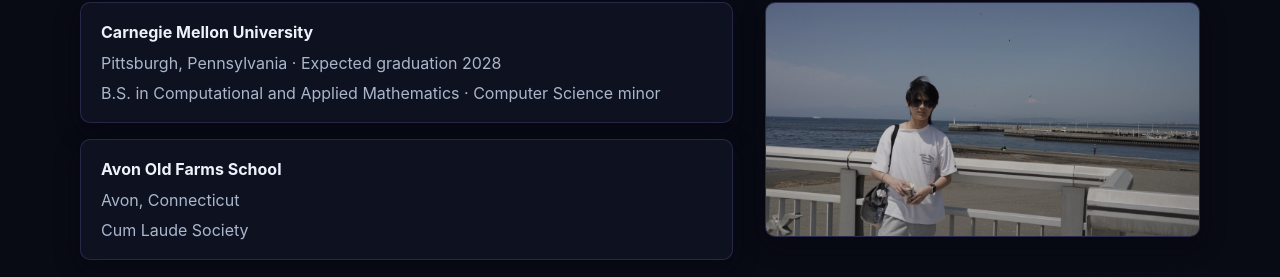
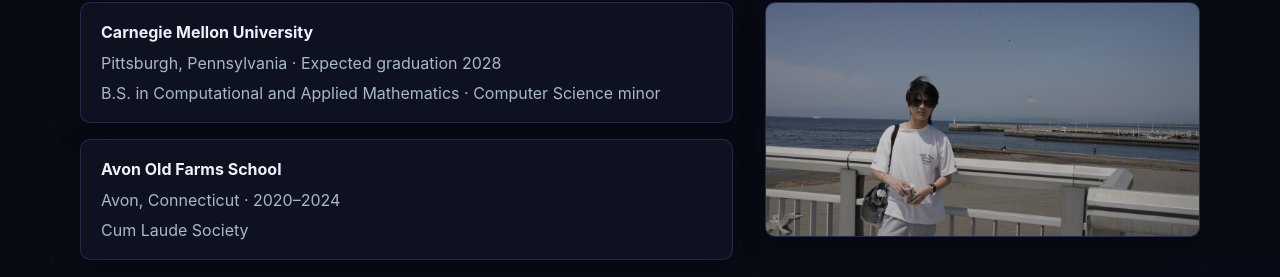
Before and after one commit to TakinaHua/takinahua.github.io, a React (Vite) app: page / in a window 1280 px wide. Shown: the part 797-1074 px from the top of the page. Built offline with nearby package versions, Linux system fonts and the light colour scheme.

Commit message:
docs: add Avon Old Farms attendance dates

```diff
--- a/src/App.tsx
+++ b/src/App.tsx
@@ -228,7 +228,7 @@ function App() {
                 </li>
                 <li>
                   <strong>Avon Old Farms School</strong>
-                  <span>Avon, Connecticut</span>
+                  <span>Avon, Connecticut · <time dateTime="2020">2020</time>–<time dateTime="2024">2024</time></span>
                   <span>Cum Laude Society</span>
                 </li>
               </ul>
```
